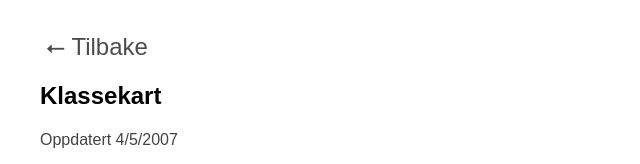
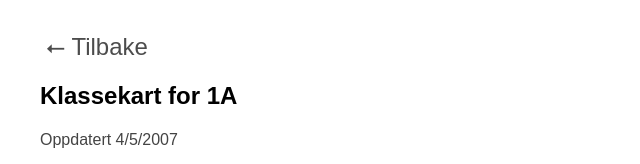
Before and after one commit to bragefuglseth/klassekatapulten, a SvelteKit app: page / in a window 1280 px wide. Both pictures are taken after a click on the button "Klassekart". Shown: the top 164 px of the page, without its empty margins (0-640 px from the left). Built offline with nearby package versions, Linux system fonts and the light colour scheme; a web font is replaced by a local one.

Commit message:
add class name to final map

```diff
--- a/src/routes/+page.svelte
+++ b/src/routes/+page.svelte
@@ -480,7 +480,7 @@
         <div class="seating-wrapper-wrapper">
             <button class="noprint flat" onclick={() => mode = "setup"}>⭠ Tilbake</button>
             <div class="seating-wrapper">
-                <h2>Klassekart</h2>
+                <h2>Klassekart for {group.name}</h2>
                 <p>Oppdatert {lastGeneratedString}</p>
                 <div class="seating-container">
                     {#each group.seating as row}
```
